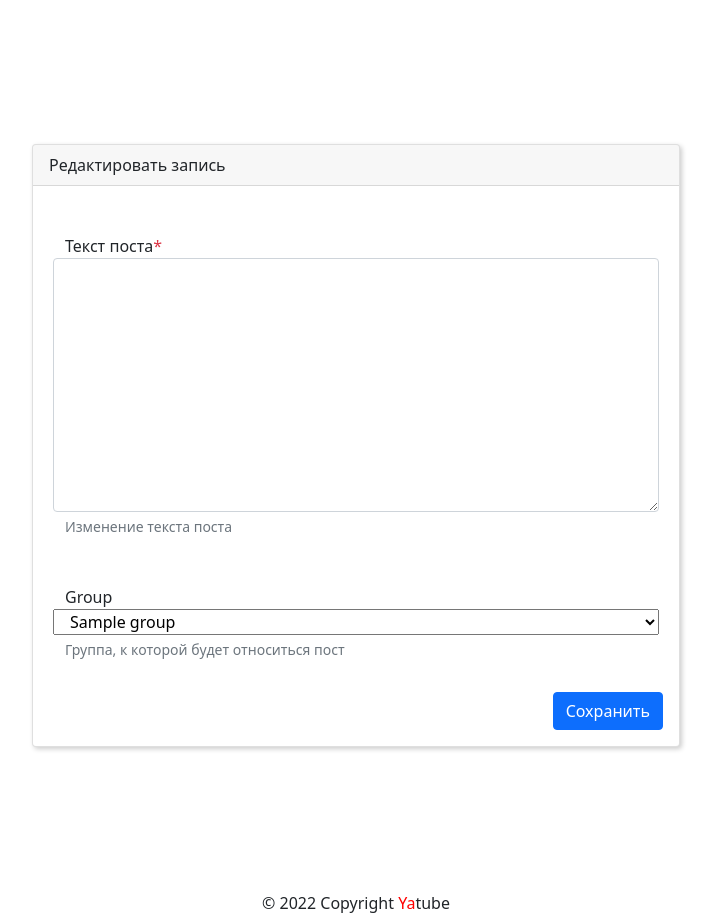
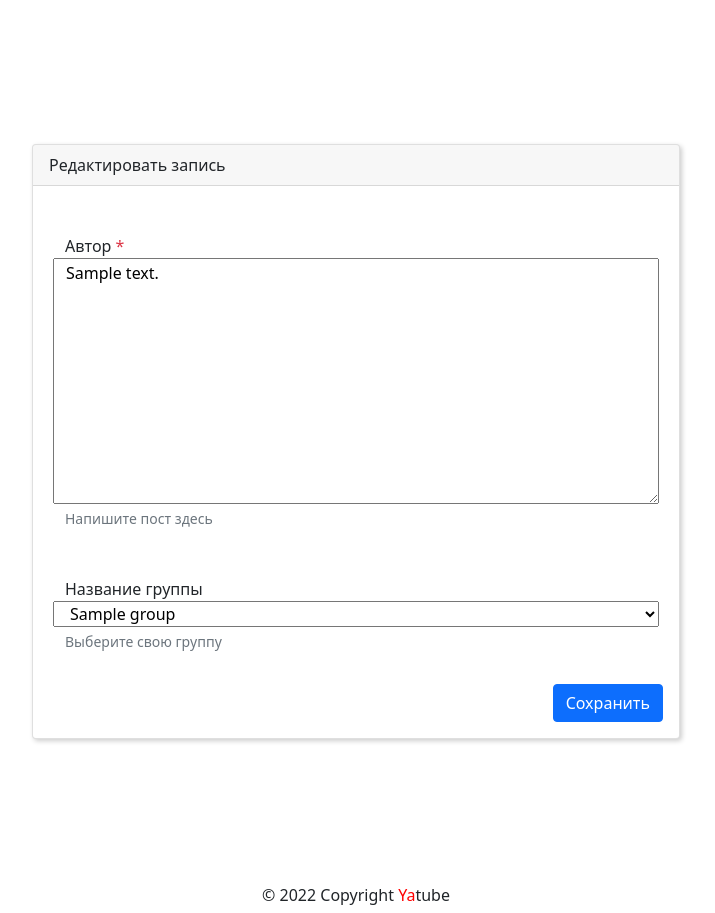
Before and after one commit to Rezenov-Roman/hw03_forms, a Django app: page /posts/1/edit/ in a window 1280 px wide. Shown: the part 56-969 px from the top of the page, without its empty margins (284-999 px from the left). Run offline with Django 3.2, Linux system fonts and the light colour scheme; a user stored in the database is signed in; tables that the repository leaves empty hold one stand-in row (values such as "Sample post"); some libraries are stand-ins or nearby versions.

Commit message:
Update create_post.html

```diff
--- a/yatube/templates/posts/create_post.html
+++ b/yatube/templates/posts/create_post.html
@@ -27,26 +27,22 @@
               <form method="post" action="{% url 'posts:post_create' %}">
             {% endif %}
               {% csrf_token %}
-              <div class="form-group row my-3 p-3">
-                <label for="{{ form.text.id_for_label }}"> Текст поста<span class="required text-danger" >*</span> </label>
-                <textarea name="text" cols="40" rows="10" class="form-control" required id="id_text">
-                  {{ form.text.as_p }}
-                </textarea>
-                <small id="id_text-help" class="form-text text-muted">
-                {% if is_edit %}
-                  Изменение текста поста
-                {% else %}
-                  Текст нового поста
-                {% endif %}
-                </small>
-              </div>
-              <div class="form-group row my-3 p-3">
-                <label for="{{ form.group.id_for_label }}">Group</label>
-                {{ form.group }}
-                <small id="id_group-help" class="form-text text-muted">
-                  Группа, к которой будет относиться пост
-                </small>
-              </div>
+              {% for field in form %}
+                <div class="form-group row my-3 p-3">
+                  <label for="{{ field.id_for_label }}">
+                    {{ field.label }}
+                    {% if field.field.required %}
+                      <span class="required text-danger">*</span>
+                    {% endif %}
+                  </label>
+                  {{ field }}
+                  {% if field.help_text %}
+                    <small id="{{ field.id_for_label }}-help" class="form-text text-muted">
+                      {{ field.help_text|safe }}
+                    </small>
+                  {% endif %}
+                </div>
+              {% endfor %}
               <div class="d-flex justify-content-end">
                 <button type="submit" class="btn btn-primary">
                   {% if is_edit %}
```
